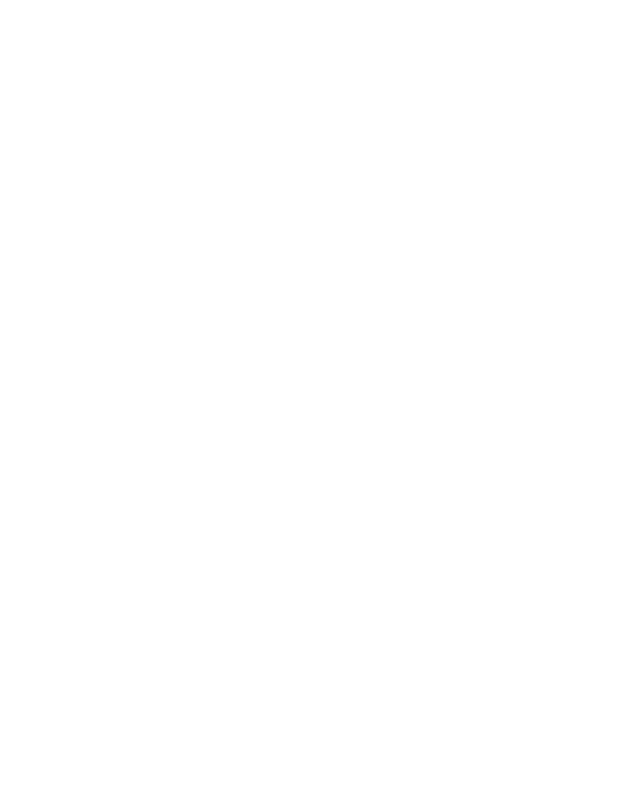
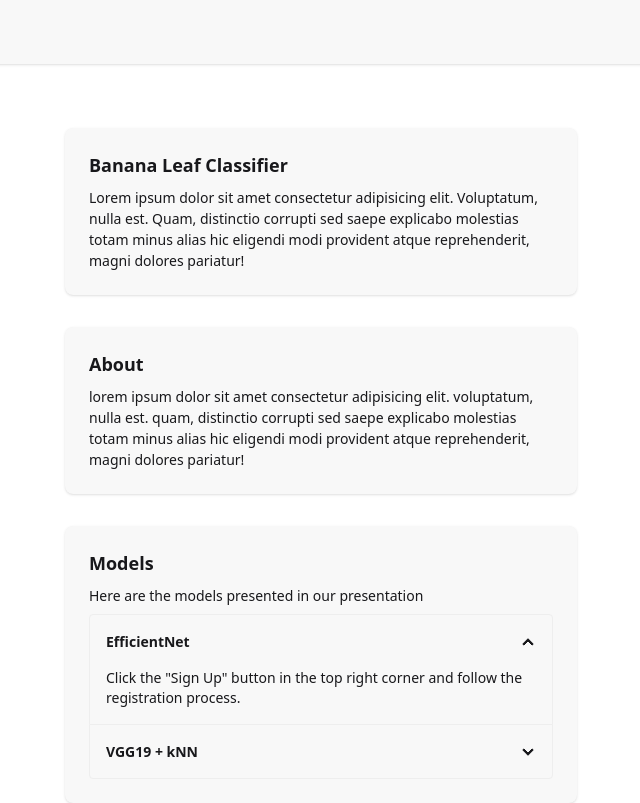
Before and after one commit to ahzzano/deploy-180, a SvelteKit app: page / in a window 1280 px wide. Shown: the whole page, without its empty margins (319-959 px from the left). Built offline with nearby package versions, Linux system fonts and the light colour scheme.

Commit message:
feat: add significant layout changes

```diff
--- a/src/routes/+layout.svelte
+++ b/src/routes/+layout.svelte
@@ -1,7 +1,11 @@
 <script lang="ts">
-	import '../app.css';
+	import "../app.css";
 
 	let { children } = $props();
 </script>
 
-{@render children()}
+<div class="navbar bg-base-200 shadow-sm"></div>
+
+<div class="pr-96 pl-96 mt-16 flex flex-col gap-8">
+	{@render children()}
+</div>
--- a/src/routes/+page.svelte
+++ b/src/routes/+page.svelte
@@ -1,3 +1,48 @@
 <script lang="ts"></script>
 
-<div class="nav"></div>
+<div class="card bg-base-200 shadow-sm">
+    <div class="card-body">
+        <span class="card-title">Banana Leaf Classifier</span>
+        Lorem ipsum dolor sit amet consectetur adipisicing elit. Voluptatum, nulla
+        est. Quam, distinctio corrupti sed saepe explicabo molestias totam minus
+        alias hic eligendi modi provident atque reprehenderit, magni dolores pariatur!
+    </div>
+</div>
+
+<div class="card bg-base-200 shadow-sm">
+    <div class="card-body">
+        <span class="card-title">About</span>
+        lorem ipsum dolor sit amet consectetur adipisicing elit. voluptatum, nulla
+        est. quam, distinctio corrupti sed saepe explicabo molestias totam minus
+        alias hic eligendi modi provident atque reprehenderit, magni dolores pariatur!
+    </div>
+</div>
+
+<div class="card bg-base-200 shadow-sm">
+    <div class="card-body">
+        <span class="card-title">Models</span>
+        <p>Here are the models presented in our presentation</p>
+        <div class="join join-vertical">
+            <div
+                class="collapse collapse-arrow join-item border-base-300 border"
+            >
+                <input type="radio" name="my-accordion-4" checked={true} />
+                <div class="collapse-title font-semibold">EfficientNet</div>
+                <div class="collapse-content text-sm">
+                    Click the "Sign Up" button in the top right corner and
+                    follow the registration process.
+                </div>
+            </div>
+            <div
+                class="collapse collapse-arrow join-item border-base-300 border"
+            >
+                <input type="radio" name="my-accordion-4" />
+                <div class="collapse-title font-semibold">VGG19 + kNN</div>
+                <div class="collapse-content text-sm">
+                    Click the "Sign Up" button in the top right corner and
+                    follow the registration process.
+                </div>
+            </div>
+        </div>
+    </div>
+</div>
```
